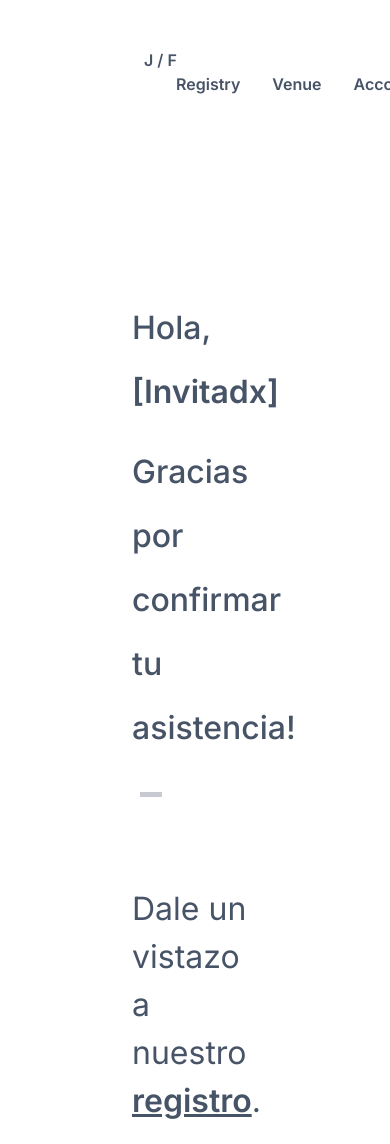
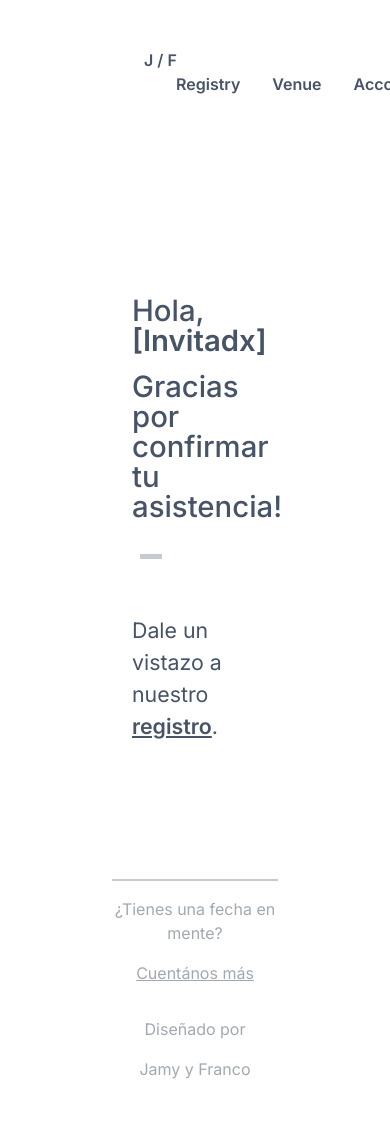
Before and after one commit to francosalazarn/wed-saas, a website: page index.html in a window 390 px wide. Shown: the top 1144 px of the page. After the commit the page ends 1097 px from the top, so only its background shows below. Drawn offline with nearby package versions, Linux system fonts and the light colour scheme.

Commit message:
applied more media queries to main content area and footer

```diff
--- a/scss/_index.scss
+++ b/scss/_index.scss
@@ -56,7 +56,7 @@ header {
 }
 
 h1 {
-    font-size: 40pt;
+    font-size: $h1-full-size;
     font-weight: 500;
     line-height: 64px;
 }
@@ -71,7 +71,7 @@ h1 {
 }
 
 .prompts-main {
-    font-size: 24pt;
+    font-size: $secondary-text-size;
     margin-top: 72px;
 }
 
@@ -117,14 +117,37 @@ hr {
     opacity: 50%;
 }
 
-@media (max-width: 900px) {
+@media (max-width: 1040px) {
     .margin-px-auto {
         margin: 176px 100px 104px;
     }
 
     h1 {
-        font-size: 24pt;
+        font-size: $h1-full-size - 18pt;
+        line-height: 30px;
     }
 
+    .prompts-main {
+        font-size: $secondary-text-size - 8pt;
+        margin-top: 40px;
+    }
 
+    footer {
+        padding: 0px 112px;
+    }
 }
+
+@media (max-width: 572px) {
+    #credit {
+        text-align: center;
+        margin-top: 16px;
+    }
+
+    #typeform {
+        text-align: center;
+    }
+
+    footer {
+        justify-content: center;
+    }
+}
--- a/scss/_var.scss
+++ b/scss/_var.scss
@@ -0,0 +1,2 @@
+$h1-full-size: 40pt;
+$secondary-text-size: 24pt;
--- a/scss/_venue.scss
+++ b/scss/_venue.scss
@@ -31,11 +31,16 @@
     flex-wrap: wrap;
 }
 
+.margin-px-venue {
+    margin: 176px 240px 216px;
+
+}
+
 .section-title {
     margin-bottom: 0px;
 }
 
-@media (max-width: 600px) {
+@media (max-width: 640px) {
     #venue-pic {
         height: 100%;
     }
```
Also changed, not shown: pages/venue.html (+1 -1 lines), css/styles.css, 1 other file.
